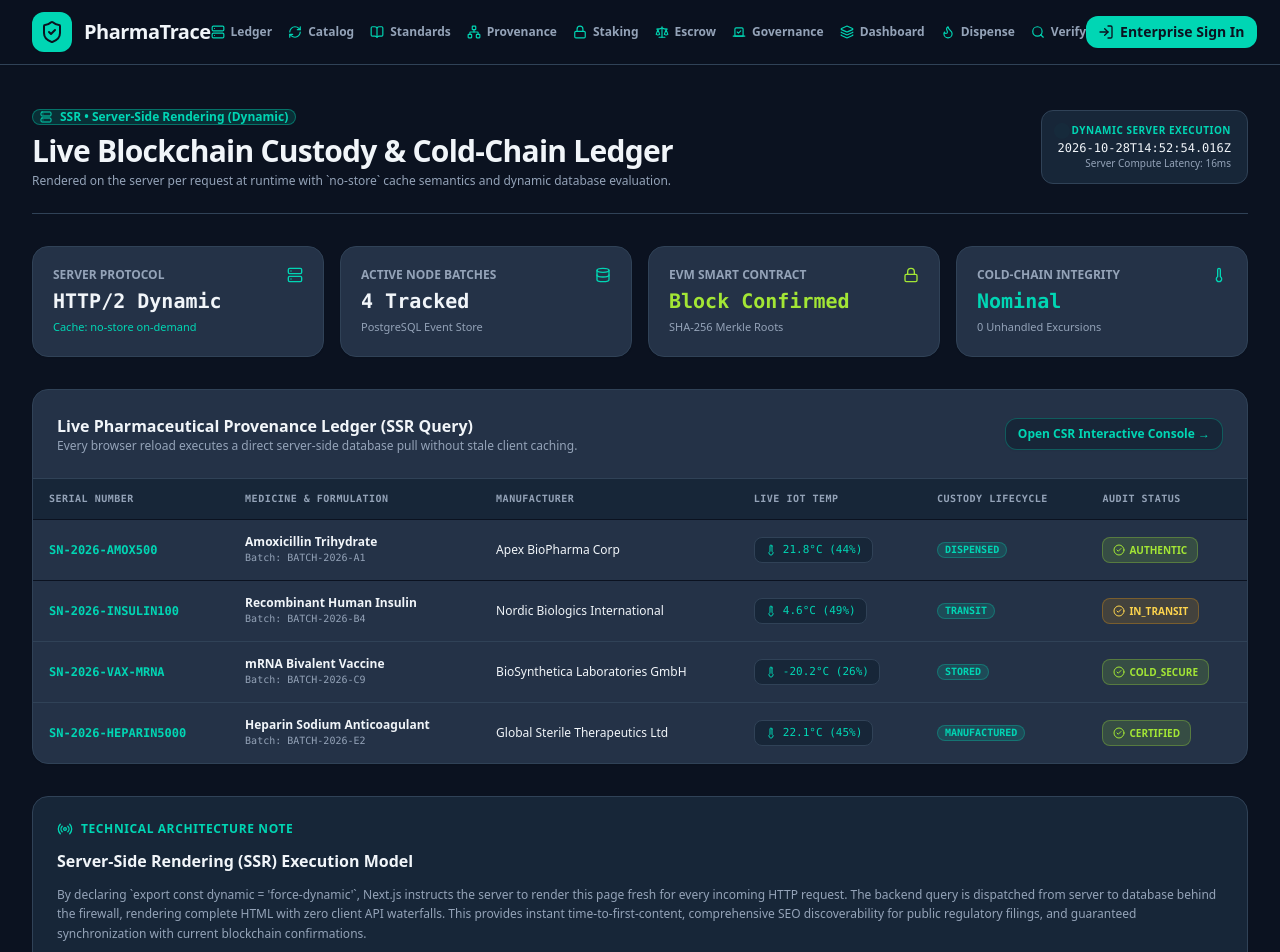
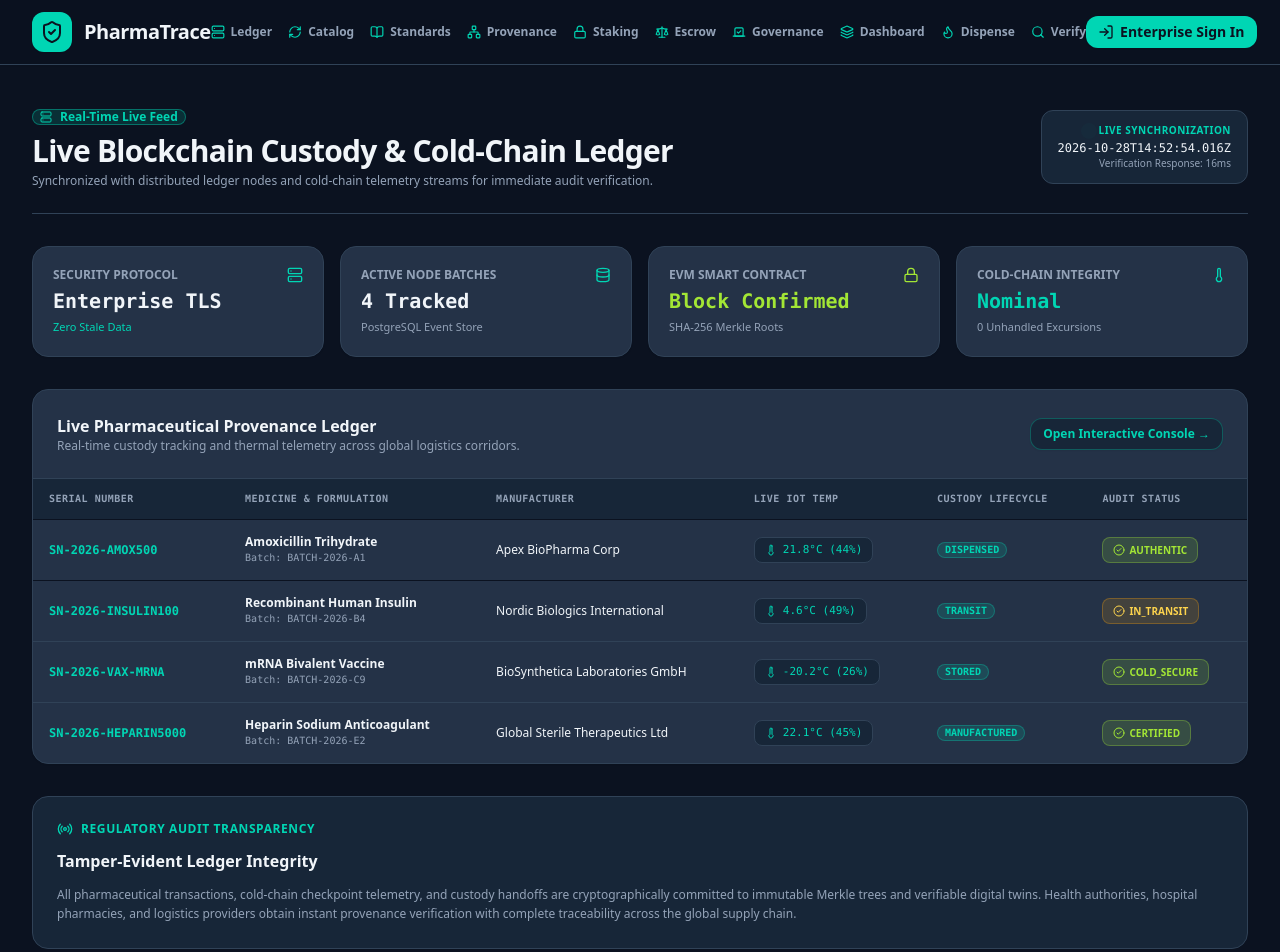
Before and after one commit to MirEashanZaman/pharma-trace-frontend, a Next.js app: page /ledger in a window 1280 px wide. Shown: the top 952 px of the page. Built offline with nearby package versions, Linux system fonts and the light colour scheme; no server answers.

Commit message:
Replace SSR implementation references with live audit feed domain presentation

```diff
--- a/app/ledger/page.tsx
+++ b/app/ledger/page.tsx
@@ -129,25 +129,25 @@
         <div className="flex flex-col md:flex-row items-start md:items-center justify-between gap-4 border-b border-[#304257] pb-6">
           <div className="space-y-1">
             <div className="inline-flex items-center gap-2 badge badge-sm bg-[#00D6B4]/15 border border-[#00D6B4]/40 text-[#00D6B4] font-bold">
-              <Server className="h-3 w-3" /> SSR &bull; Server-Side Rendering (Dynamic)
+              <Server className="h-3 w-3" /> Real-Time Live Feed
             </div>
             <h1 className="text-2xl sm:text-3xl font-extrabold tracking-tight text-[#F1F5F9]">
               Live Blockchain Custody & Cold-Chain Ledger
             </h1>
             <p className="text-xs text-[#94A3B8]">
-              Rendered on the server per request at runtime with `no-store` cache semantics and dynamic database evaluation.
+              Synchronized with distributed ledger nodes and cold-chain telemetry streams for immediate audit verification.
             </p>
           </div>
 
           <div className="bg-[#172638] border border-[#304257] rounded-xl px-4 py-3 text-right">
             <span className="text-[10px] font-bold uppercase tracking-wider text-[#00D6B4] flex items-center justify-end gap-1.5">
-              <span className="h-2 w-2 rounded-full bg-[#00D6B4] animate-ping" /> Dynamic Server Execution
+              <span className="h-2 w-2 rounded-full bg-[#00D6B4] animate-ping" /> Live Synchronization
             </span>
             <span className="text-xs font-mono text-[#F1F5F9] block mt-0.5">
               {renderTimestamp}
             </span>
             <span className="text-[10px] text-[#94A3B8] block">
-              Server Compute Latency: {renderDurationMs}ms
+              Verification Response: {renderDurationMs}ms
             </span>
           </div>
         </div>
@@ -155,11 +155,11 @@
         <div className="grid grid-cols-1 sm:grid-cols-2 lg:grid-cols-4 gap-4">
           <div className="card bg-[#243247] border border-[#304257] p-5 rounded-2xl shadow-sm space-y-1">
             <div className="flex items-center justify-between text-xs text-[#94A3B8] font-bold uppercase">
-              <span>Server Protocol</span>
+              <span>Security Protocol</span>
               <Server className="h-4 w-4 text-[#00D6B4]" />
             </div>
-            <p className="text-xl font-mono font-bold text-[#F1F5F9]">HTTP/2 Dynamic</p>
-            <p className="text-[11px] text-[#00D6B4]">Cache: no-store on-demand</p>
+            <p className="text-xl font-mono font-bold text-[#F1F5F9]">Enterprise TLS</p>
+            <p className="text-[11px] text-[#00D6B4]">Zero Stale Data</p>
           </div>
 
           <div className="card bg-[#243247] border border-[#304257] p-5 rounded-2xl shadow-sm space-y-1">
@@ -194,17 +194,17 @@
           <div className="p-4 sm:p-6 border-b border-[#304257] flex flex-col sm:flex-row sm:items-center justify-between gap-3">
             <div>
               <h2 className="text-base font-bold text-[#F1F5F9]">
-                Live Pharmaceutical Provenance Ledger (SSR Query)
+                Live Pharmaceutical Provenance Ledger
               </h2>
               <p className="text-xs text-[#94A3B8]">
-                Every browser reload executes a direct server-side database pull without stale client caching.
+                Real-time custody tracking and thermal telemetry across global logistics corridors.
               </p>
             </div>
             <Link
               href="/dashboard"
               className="btn btn-sm bg-[#172638] hover:bg-[#1E2E44] text-[#00D6B4] border border-[#00D6B4]/30 rounded-xl font-bold text-xs"
             >
-              Open CSR Interactive Console &rarr;
+              Open Interactive Console &rarr;
             </Link>
           </div>
 
@@ -263,13 +263,13 @@
 
         <div className="card bg-[#172638] border border-[#304257] rounded-2xl p-6 space-y-3">
           <div className="flex items-center gap-2 text-[#00D6B4] text-xs font-bold uppercase tracking-wider">
-            <Radio className="h-4 w-4" /> Technical Architecture Note
+            <Radio className="h-4 w-4" /> Regulatory Audit Transparency
           </div>
           <h3 className="text-base font-bold text-[#F1F5F9]">
-            Server-Side Rendering (SSR) Execution Model
+            Tamper-Evident Ledger Integrity
           </h3>
           <p className="text-xs text-[#94A3B8] leading-relaxed">
-            By declaring `export const dynamic = 'force-dynamic'`, Next.js instructs the server to render this page fresh for every incoming HTTP request. The backend query is dispatched from server to database behind the firewall, rendering complete HTML with zero client API waterfalls. This provides instant time-to-first-content, comprehensive SEO discoverability for public regulatory filings, and guaranteed synchronization with current blockchain confirmations.
+            All pharmaceutical transactions, cold-chain checkpoint telemetry, and custody handoffs are cryptographically committed to immutable Merkle trees and verifiable digital twins. Health authorities, hospital pharmacies, and logistics providers obtain instant provenance verification with complete traceability across the global supply chain.
           </p>
         </div>
       </main>
```
